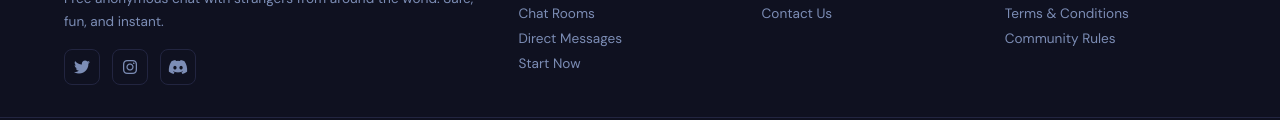
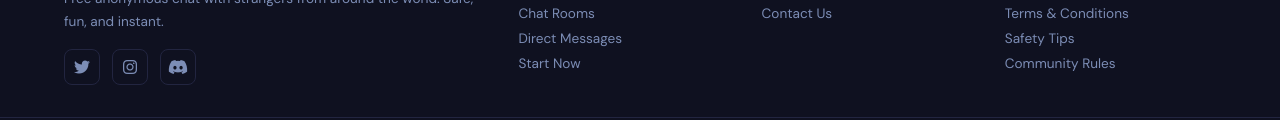
Before and after one commit to chamikumarap-commits/chatrealtime, a website: page public/index.html in a window 1280 px wide. Shown: the part 3524-3644 px from the top of the page. Drawn offline with Linux system fonts and the light colour scheme.

Commit message:
Update index.html

```diff
--- a/public/index.html
+++ b/public/index.html
@@ -273,7 +273,7 @@
       <h5>Legal</h5>
       <a href="/privacy">Privacy Policy</a>
       <a href="/terms">Terms &amp; Conditions</a>
-
+      <a href="/safety">Safety Tips</a>
       <a href="community">Community Rules</a>
     </div>
 
```
